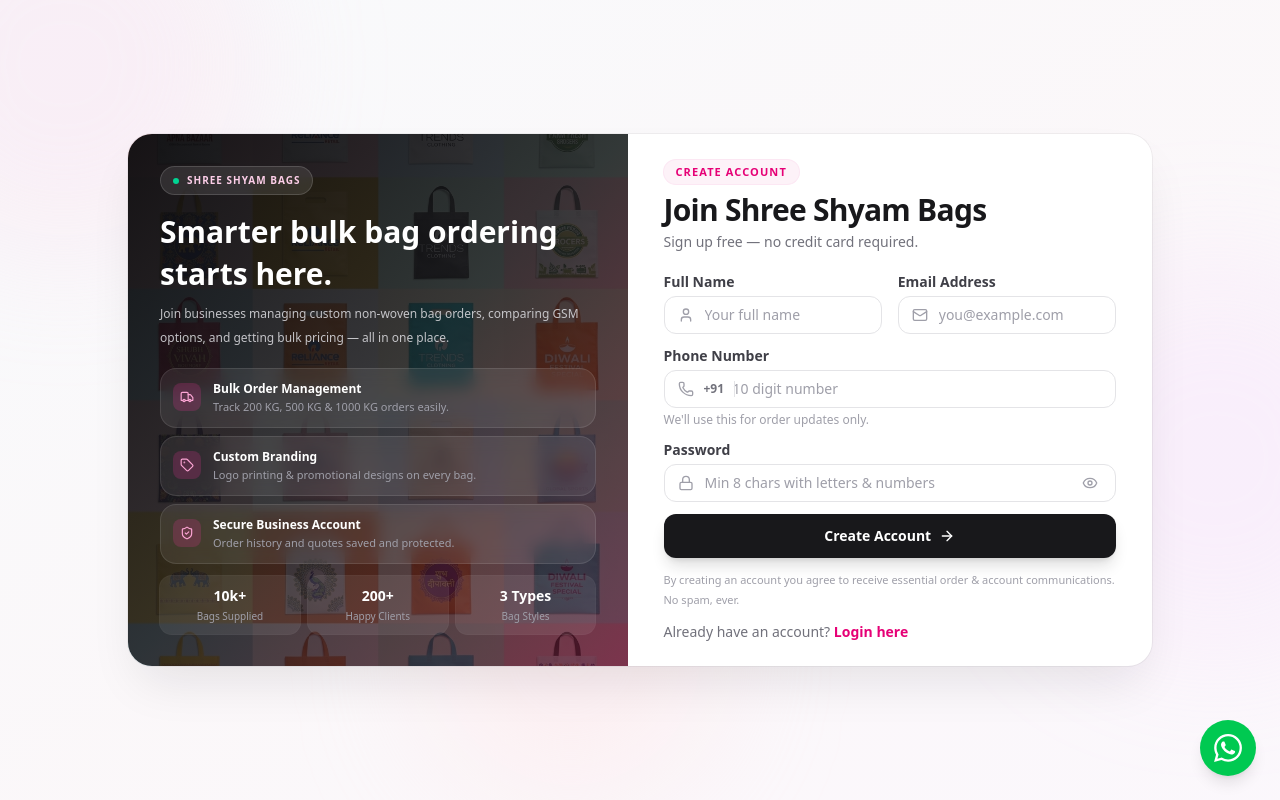
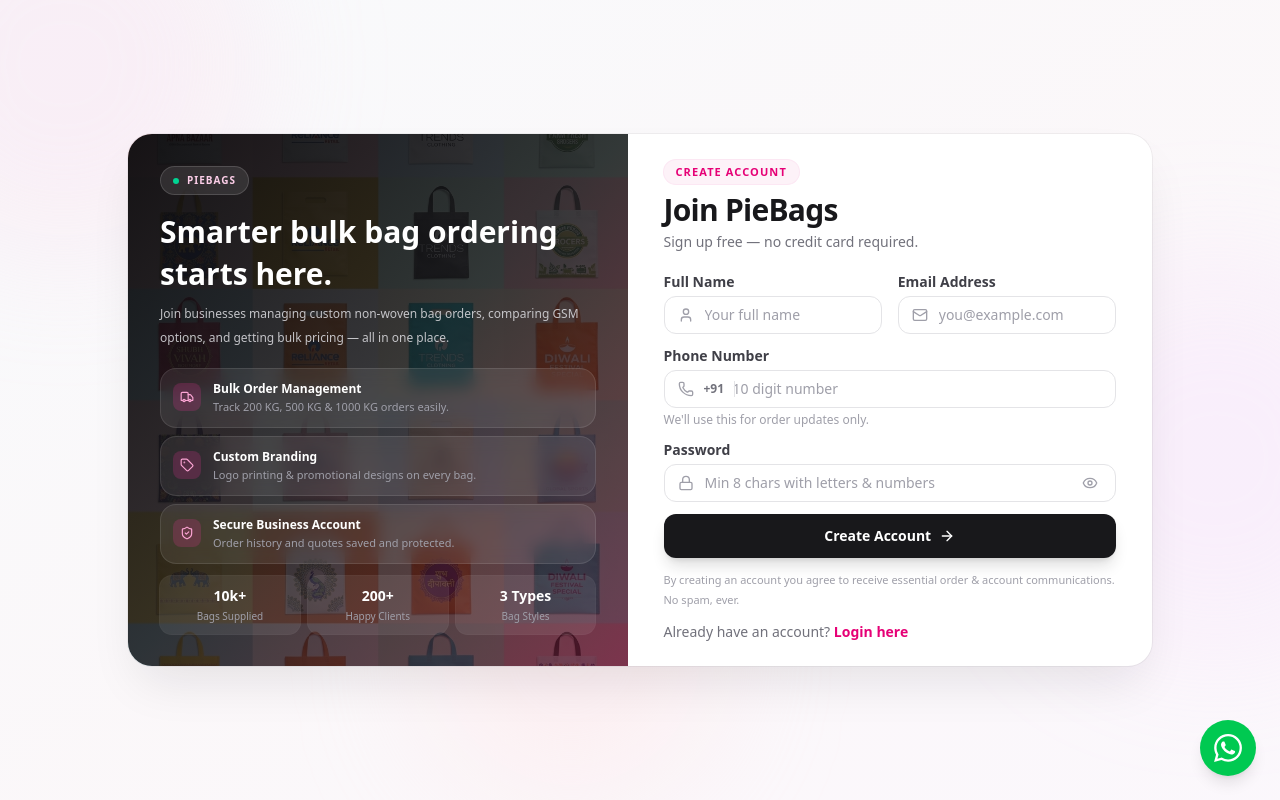
Before and after one commit to Shreeshyamenterprises/shreeshyambags-frontend, a Next.js app: page /signup in a window 1280 px wide. Built offline with nearby package versions, Linux system fonts and the light colour scheme; no server answers.

Commit message:
Changes some ui

```diff
--- a/app/admin/page.tsx
+++ b/app/admin/page.tsx
@@ -154,7 +154,7 @@
 
   const whatsappUrl = (lead: Lead) =>
     `https://wa.me/91${lead.phone.replace(/\D/g, "")}?text=${encodeURIComponent(
-      `Hello ${lead.name}, we received your enquiry from Shree Shyam Bags. How can we help you?`
+      `Hello ${lead.name}, we received your enquiry from PieBags. How can we help you?`
     )}`;
 
   return (
--- a/app/checkout/page.tsx
+++ b/app/checkout/page.tsx
@@ -109,7 +109,7 @@
             amount,
             currency: "INR",
             order_id: razorpayOrderId,
-            name: "Shree Shyam Bags",
+            name: "PieBags",
             description: "Non-Woven Bag Order",
             handler: async (response: any) => {
               try {
--- a/app/forgot-password/page.tsx
+++ b/app/forgot-password/page.tsx
@@ -64,7 +64,7 @@
             <div className="relative hidden overflow-hidden lg:block">
               <Image
                 src="/signup-bag-sample.jpeg"
-                alt="Shree Shyam Bags"
+                alt="PieBags"
                 fill
                 priority
                 className="object-cover"
@@ -76,7 +76,7 @@
                   <div className="inline-flex items-center gap-2 rounded-full border border-white/15 bg-white/10 px-3 py-1.5 backdrop-blur-sm">
                     <span className="h-1.5 w-1.5 animate-pulse rounded-full bg-emerald-400" />
                     <span className="text-[10px] font-bold uppercase tracking-widest text-pink-200">
-                      Shree Shyam Bags
+                      PieBags
                     </span>
                   </div>
 
@@ -128,7 +128,7 @@
                 <div className="relative h-9 w-9 overflow-hidden rounded-xl bg-white ring-1 ring-zinc-200">
                   <Image src="/logo.png" alt="Logo" fill className="object-contain p-1" />
                 </div>
-                <span className="text-sm font-bold tracking-tight text-zinc-800">Shree Shyam Bags</span>
+                <span className="text-sm font-bold tracking-tight text-zinc-800">PieBags</span>
               </div>
 
               {sent ? (
--- a/app/login/page.tsx
+++ b/app/login/page.tsx
@@ -139,12 +139,12 @@
                   <div className="inline-flex items-center gap-2 rounded-full border border-white/15 bg-white/10 px-3 py-1.5 backdrop-blur-sm">
                     <span className="h-1.5 w-1.5 animate-pulse rounded-full bg-emerald-400" />
                     <span className="text-[10px] font-bold uppercase tracking-widest text-pink-200">
-                      Shree Shyam Bags
+                      PieBags
                     </span>
                   </div>
 
                   <h2 className="mt-4 text-2xl font-bold leading-snug text-white xl:text-3xl">
-                    Welcome back to Shree Shyam Bags.
+                    Welcome back to PieBags.
                   </h2>
                   <p className="mt-2 text-xs leading-6 text-zinc-300/90">
                     Login to manage your orders, request bulk quotes, compare GSM options and continue your custom packaging purchases.
@@ -193,7 +193,7 @@
                 <div className="relative h-9 w-9 overflow-hidden rounded-xl bg-white ring-1 ring-zinc-200">
                   <Image src="/logo.png" alt="Logo" fill className="object-contain p-1" />
                 </div>
-                <span className="text-sm font-bold tracking-tight text-zinc-800">Shree Shyam Bags</span>
+                <span className="text-sm font-bold tracking-tight text-zinc-800">PieBags</span>
               </div>
 
               {/* Heading */}
--- a/app/reset-password/page.tsx
+++ b/app/reset-password/page.tsx
@@ -91,7 +91,7 @@
         <div className="relative h-9 w-9 overflow-hidden rounded-xl bg-white ring-1 ring-zinc-200">
           <Image src="/logo.png" alt="Logo" fill className="object-contain p-1" />
         </div>
-        <span className="text-sm font-bold tracking-tight text-zinc-800">Shree Shyam Bags</span>
+        <span className="text-sm font-bold tracking-tight text-zinc-800">PieBags</span>
       </div>
 
       {!token ? (
@@ -275,7 +275,7 @@
             <div className="relative hidden overflow-hidden lg:block">
               <Image
                 src="/signup-bag-sample.jpeg"
-                alt="Shree Shyam Bags"
+                alt="PieBags"
                 fill
                 priority
                 className="object-cover"
@@ -287,7 +287,7 @@
                   <div className="inline-flex items-center gap-2 rounded-full border border-white/15 bg-white/10 px-3 py-1.5 backdrop-blur-sm">
                     <span className="h-1.5 w-1.5 animate-pulse rounded-full bg-emerald-400" />
                     <span className="text-[10px] font-bold uppercase tracking-widest text-pink-200">
-                      Shree Shyam Bags
+                      PieBags
                     </span>
                   </div>
 
--- a/app/signup/page.tsx
+++ b/app/signup/page.tsx
@@ -182,7 +182,7 @@
             <div className="relative hidden overflow-hidden lg:block">
               <Image
                 src="/signup-collage.png"
-                alt="Shree Shyam Bags products"
+                alt="PieBags products"
                 fill
                 priority
                 className="object-cover"
@@ -195,7 +195,7 @@
                   <div className="inline-flex items-center gap-2 rounded-full border border-white/15 bg-white/10 px-3 py-1.5 backdrop-blur-sm">
                     <span className="h-1.5 w-1.5 animate-pulse rounded-full bg-emerald-400" />
                     <span className="text-[10px] font-bold uppercase tracking-widest text-pink-200">
-                      Shree Shyam Bags
+                      PieBags
                     </span>
                   </div>
 
@@ -249,7 +249,7 @@
                 <div className="relative h-9 w-9 overflow-hidden rounded-xl bg-white ring-1 ring-zinc-200">
                   <Image src="/logo.png" alt="Logo" fill className="object-contain p-1" />
                 </div>
-                <span className="text-sm font-bold tracking-tight text-zinc-800">Shree Shyam Bags</span>
+                <span className="text-sm font-bold tracking-tight text-zinc-800">PieBags</span>
               </div>
 
               {/* Heading */}
@@ -258,7 +258,7 @@
                   Create Account
                 </span>
                 <h1 className="mt-2 text-2xl font-bold tracking-tight text-zinc-900 sm:text-3xl">
-                  Join Shree Shyam Bags
+                  Join PieBags
                 </h1>
                 <p className="mt-1 text-sm text-zinc-500">
                   Sign up free — no credit card required.
--- a/components/layout/navbar.tsx
+++ b/components/layout/navbar.tsx
@@ -131,7 +131,7 @@
           <div className="relative h-12 w-12 overflow-hidden rounded-2xl bg-white shadow-sm ring-1 ring-zinc-200 transition duration-300 group-hover:-translate-y-0.5 group-hover:shadow-md group-hover:ring-pink-200">
             <Image
               src="/logo.png"
-              alt="Shree Shyam Bags Logo"
+              alt="PieBags Logo"
               fill
               className="object-contain p-1.5 transition duration-300 group-hover:scale-105"
               priority
@@ -143,7 +143,7 @@
               Premium Non-Woven Bags
             </p>
             <h1 className="text-base font-bold tracking-tight text-zinc-900 transition duration-300 group-hover:text-pink-600 sm:text-lg lg:text-xl">
-              Shree Shyam Bags
+              PieBags
             </h1>
           </div>
         </Link>
@@ -258,7 +258,7 @@
         <div className="mx-auto max-w-7xl px-4 py-4 sm:px-6">
           <div className="mb-4 rounded-[1.5rem] bg-gradient-to-r from-pink-50 via-rose-50 to-fuchsia-50 p-4 shadow-sm ring-1 ring-pink-100">
             <p className="text-xs font-semibold uppercase tracking-[0.2em] text-pink-500">
-              Shree Shyam Bags
+              PieBags
             </p>
             <p className="mt-2 text-sm leading-6 text-zinc-700">
               Premium non-woven bags for bulk orders, daily business packaging
```
